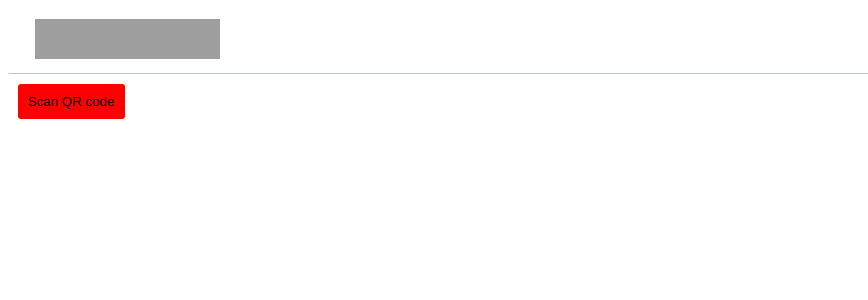
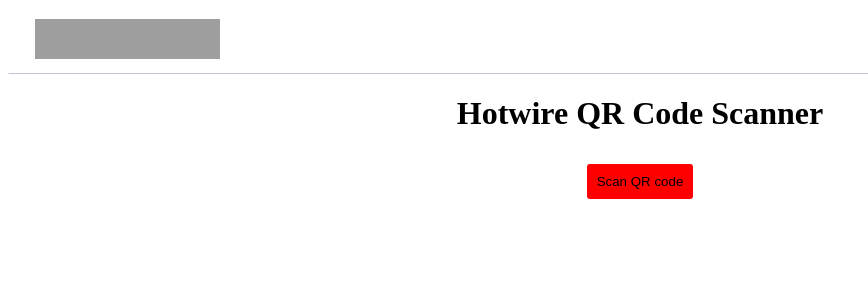
Before and after one commit to priyanka051222/hackathon2020, a React (Create React App) app: page / in a window 1280 px wide. Shown: the top 300 px of the page, without its empty margins (0-868 px from the left). Built offline with nearby package versions, Linux system fonts and the light colour scheme; grey boxes are pictures that could not be loaded.

Commit message:
Improvements

```diff
--- a/src/App.js
+++ b/src/App.js
@@ -113,22 +113,30 @@ export default function App() {
             </tr>
           </tbody>
         </table>
-        ;
       </React.Fragment>
     );
   };
 
   return (
     <div>
+      <div className="main">
+        {!showQRScanner && <h1>Hotwire QR Code Scanner</h1>}
         {!showQRScanner && <button onClick={showQRScan}>Scan QR code</button>}
+
+        {showQRScanner && !result.travellers && (
+          <h1>Scan your travel QR code here:</h1>
+        )}
         {showQRScanner && !result.travellers && renderScan()}
+      </div>
+      <div className="details">
         {result.travellers && <button onClick={checkIn}>CheckIn</button>}
         {result.travellers && (
-        <button className="secondary" onClick={goBack}>
+          <button className="secondary floatRight" onClick={goBack}>
             Go Back
           </button>
         )}
         {result.travellers && rendertable()}
       </div>
+    </div>
   );
 }
--- a/src/styles.css
+++ b/src/styles.css
@@ -2,6 +2,12 @@
   font-family: sans-serif;
   text-align: center;
 }
+.main {
+  display: flex;
+  flex-direction: column;
+  align-items: center;
+}
+
 .hw-logo {
   width: 15%;
   height: 40px;
@@ -87,7 +93,7 @@
 }
 
 button {
-  margin: 10px;
+  margin: 10px 0;
   padding: 10px;
   background: red;
   border: none;
@@ -97,3 +103,15 @@ button {
 button.secondary {
   background: gray;
 }
+
+.floatLeft {
+  float: left;
+}
+
+.floatRight {
+  float: right;
+}
+
+.details {
+  padding: 10px;
+}
```
Lines whose indentation alone changed are shown as unchanged.
